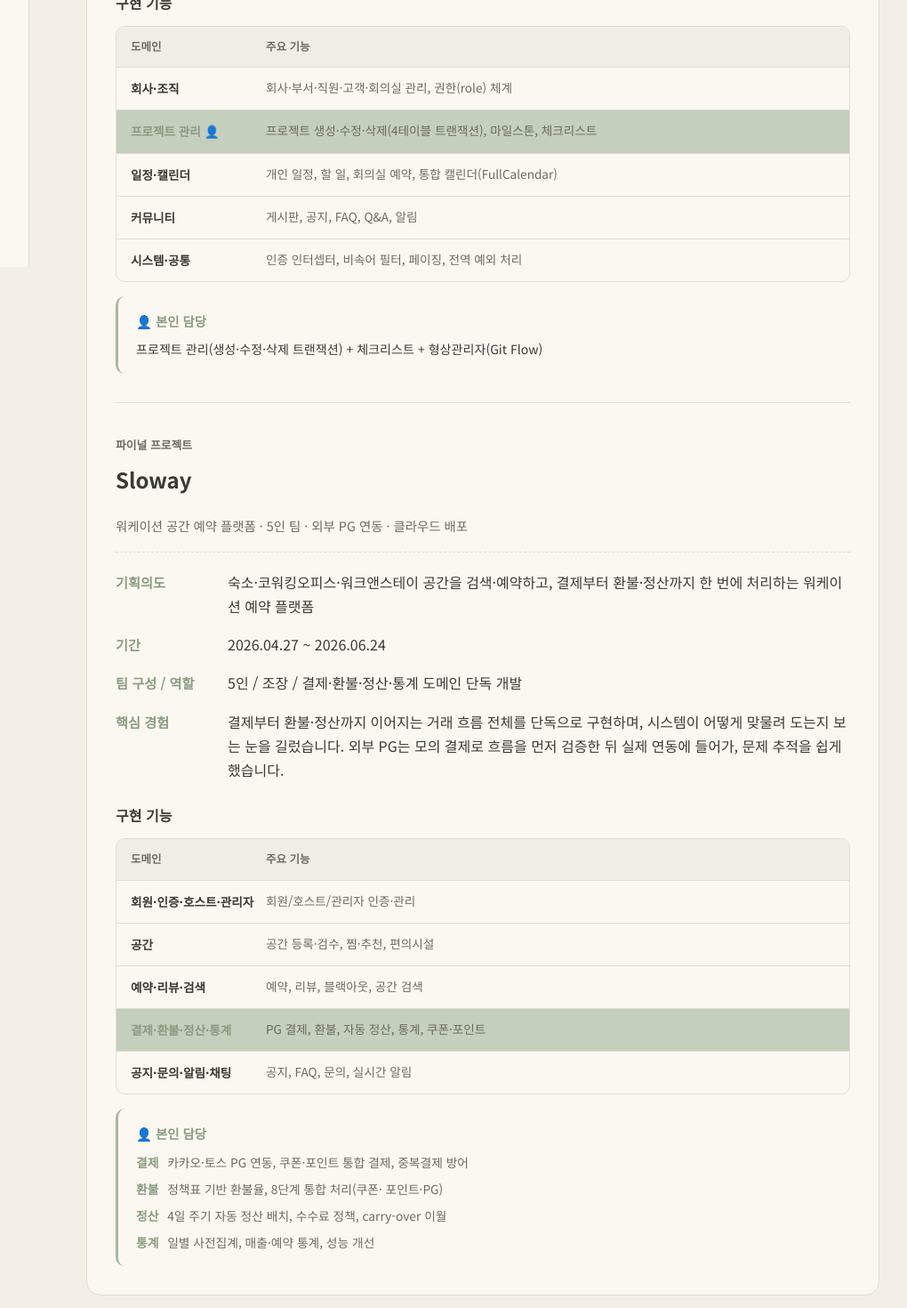
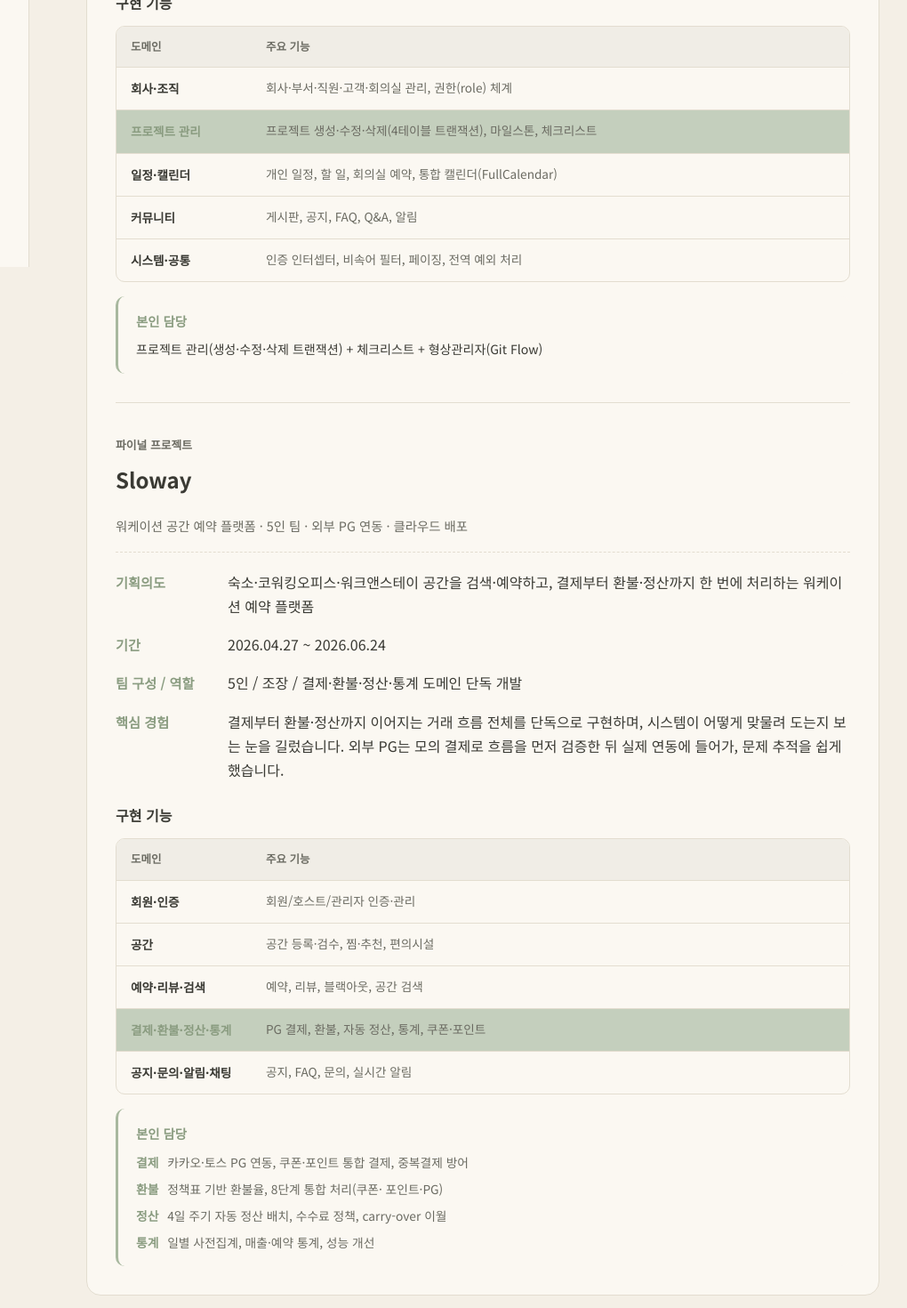
Before and after one commit to blackbean9081-svg/portfolio, a React (Vite) app: page / in a window 1280 px wide. Shown: the part 500-1970 px from the top of the page at 89% size, without its empty margins (227-1247 px from the left). Built offline with nearby package versions, Linux system fonts and the light colour scheme.

Commit message:
no message

```diff
--- a/src/pages/Overview.jsx
+++ b/src/pages/Overview.jsx
@@ -57,7 +57,7 @@
 								</span>
 							</div>
 							<div className="impl__row impl__row--mine">
-								<span className="impl__dom">프로젝트 관리 👤</span>
+								<span className="impl__dom">프로젝트 관리</span>
 								<span className="impl__feat">
 									프로젝트 생성·수정·삭제(4테이블 트랜잭션), 마일스톤,
 									체크리스트
@@ -81,7 +81,7 @@
 							</div>
 						</div>
 						<div className="impl__mine">
-							<div className="impl__mine-head">👤 본인 담당</div>
+							<div className="impl__mine-head">본인 담당</div>
 							<div className="impl__mine-body">
 								프로젝트 관리(생성·수정·삭제 트랜잭션) + 체크리스트 +
 								형상관리자(Git Flow)
@@ -120,9 +120,9 @@
 							<dt>핵심 경험</dt>
 							<dd>
 								결제부터 환불·정산까지 이어지는 거래 흐름 전체를 단독으로
-								구현하며, 시스템이 어떻게 맞물려 도는지 보는 눈을 길렀습니다. 외부
-								PG는 모의 결제로 흐름을 먼저 검증한 뒤 실제 연동에 들어가, 문제
-								추적을 쉽게 했습니다.
+								구현하며, 시스템이 어떻게 맞물려 도는지 보는 눈을 길렀습니다.
+								외부 PG는 모의 결제로 흐름을 먼저 검증한 뒤 실제 연동에 들어가,
+								문제 추적을 쉽게 했습니다.
 							</dd>
 						</div>
 					</dl>
@@ -136,7 +136,7 @@
 								<span>주요 기능</span>
 							</div>
 							<div className="impl__row">
-								<span className="impl__dom">회원·인증·호스트·관리자</span>
+								<span className="impl__dom">회원·인증</span>
 								<span className="impl__feat">회원/호스트/관리자 인증·관리</span>
 							</div>
 							<div className="impl__row">
@@ -163,7 +163,7 @@
 							</div>
 						</div>
 						<div className="impl__mine">
-							<div className="impl__mine-head">👤 본인 담당</div>
+							<div className="impl__mine-head">본인 담당</div>
 							<ul className="impl__mine-list">
 								<li>
 									<strong>결제</strong> 카카오·토스 PG 연동, 쿠폰·포인트 통합
```
Also changed, not shown: src/components/Func.jsx (+7 -11 lines).
